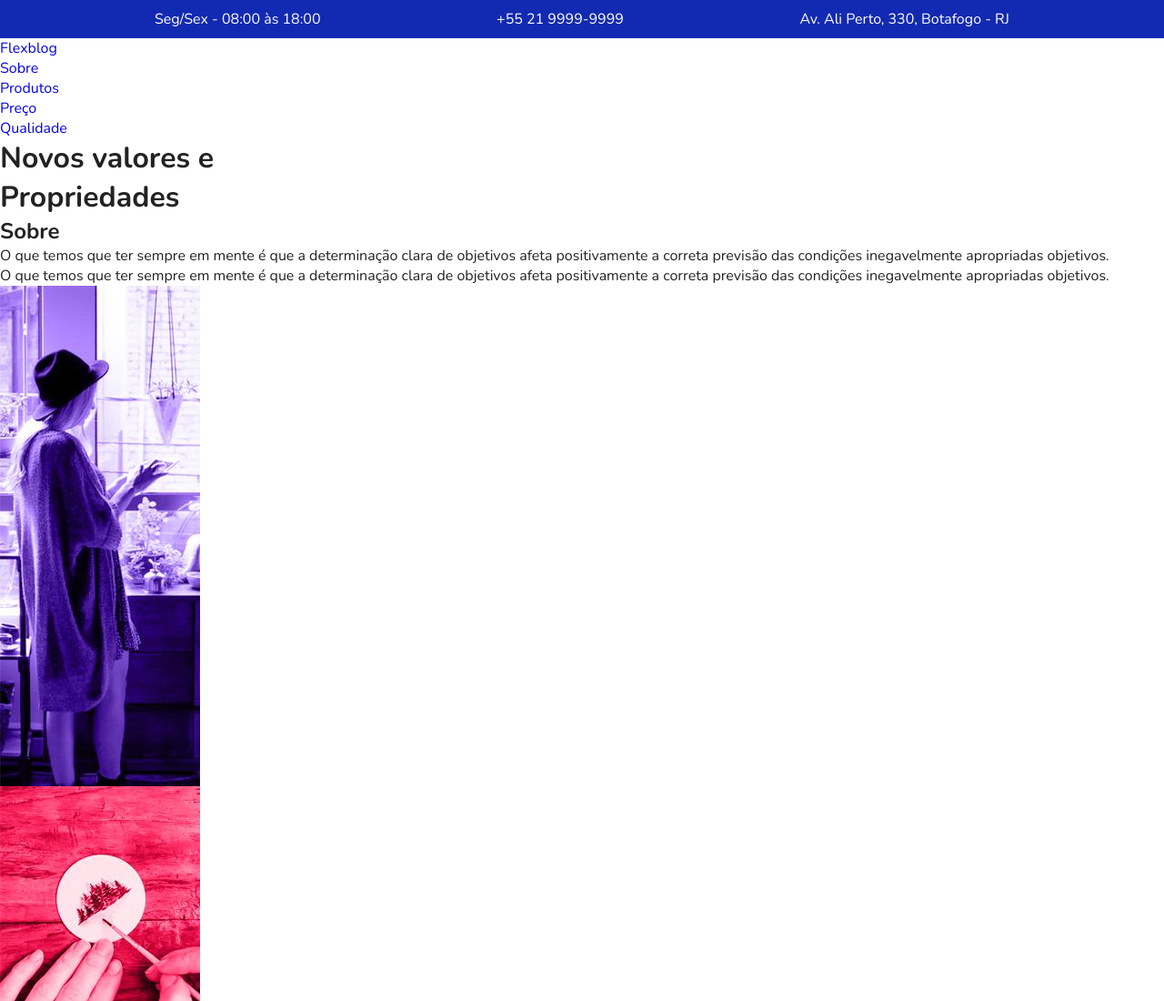
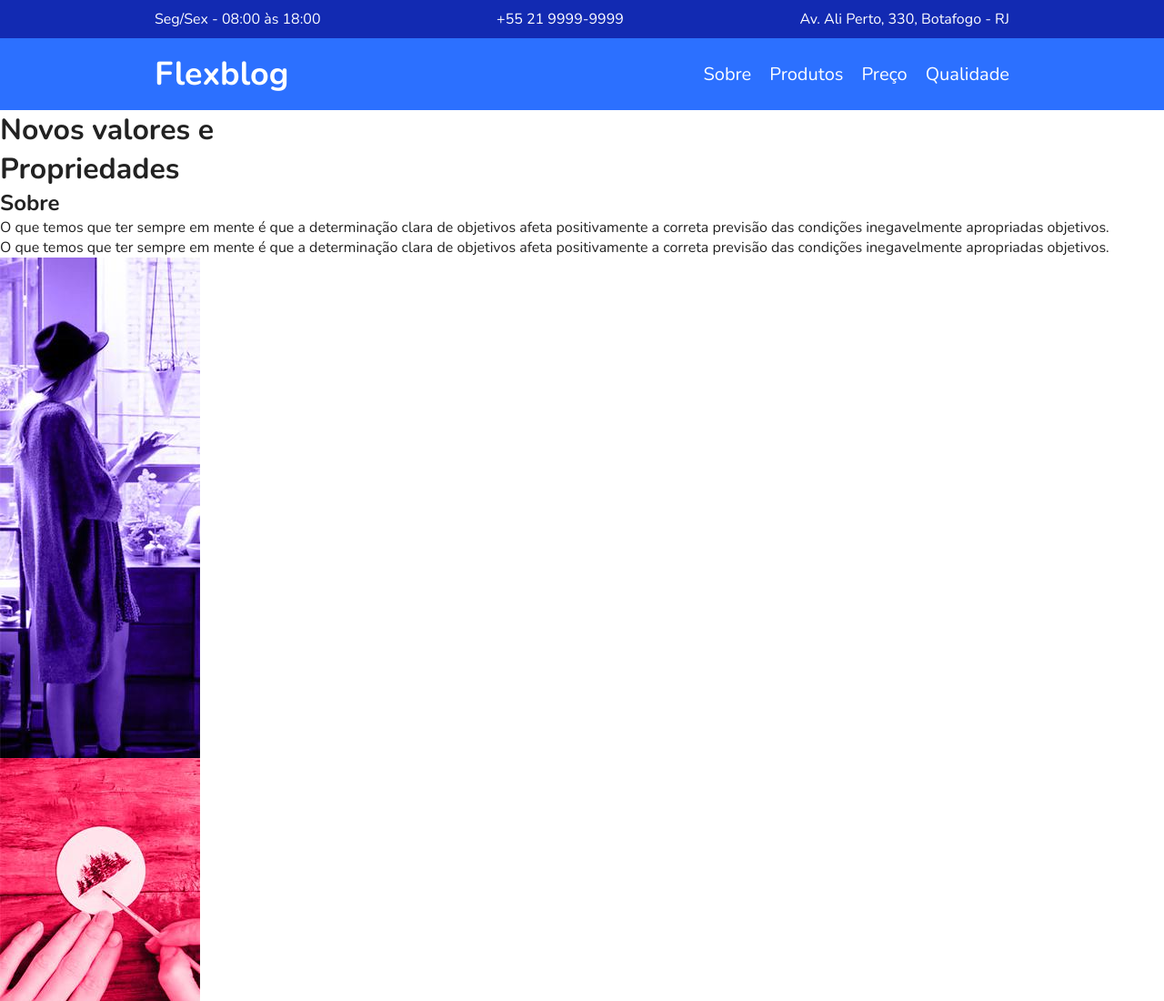
Before and after one commit to RenatoDiniz-git/Flexblog, a plain HTML site: page index.html in a window 1280 px wide. Shown: the top 1100 px of the page at 91% size. Drawn offline with nearby package versions, Linux system fonts and the light colour scheme.

Commit message:
Styling the header menu

```diff
--- a/css/style.css
+++ b/css/style.css
@@ -47,3 +47,43 @@ img {
 .superinfo a{
     color: white;
 }
+
+/*Menu*/
+.menu-bg{
+    background-color: #2c70ff;
+}
+
+.menu{
+    max-width: 960px;
+    margin: 0 auto;
+    padding: 15px 0px;
+    display: flex;
+    flex-wrap: wrap;
+    justify-content: space-between;
+    align-items: center;
+}
+
+.menu a{
+    color: white;
+}
+
+.menu-logo a{
+    font-size: 2.25em;
+    font-weight: bold;
+    margin: 0px 10px;
+}
+
+.menu-nav ul{
+    display: flex;
+    flex-wrap: wrap;
+}
+
+.menu-nav a{
+    font-size: 1.25em;
+    display: block;
+    padding: 10px;
+}
+
+.menu-nav a:hover{
+    color: #122ab2;
+}
--- a/index.html
+++ b/index.html
@@ -23,7 +23,7 @@
             <div class="menu-logo">
                 <a href="#">Flexblog</a>
             </div>
-            <nav>
+            <nav class="menu-nav">
                 <ul>
                     <li><a href="#sobre">Sobre</a></li>
                     <li><a href="#produto">Produtos</a></li>
```
